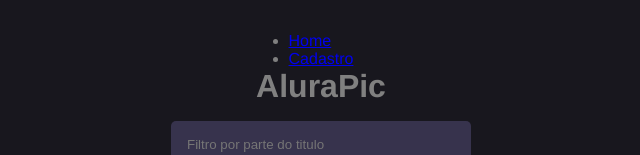
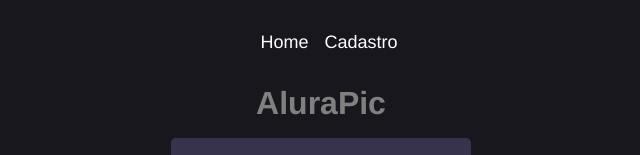
Before and after one commit to gabrielcaiana/AluraPic, a Vue app: page / in a window 1280 px wide. Shown: the top 155 px of the page, without its empty margins (319-959 px from the left). Built offline with nearby package versions, Linux system fonts and the light colour scheme; no server answers.

Commit message:
criando componente menu

```diff
--- a/src/App.vue
+++ b/src/App.vue
@@ -1,15 +1,6 @@
 <template>
   <div class="container">
-    <nav>
-      <ul>
-        <li v-for="(route, index) in routes" :key="index">
-          <router-link
-            :to="route.path ? route.path : '/'">{{ route.titulo }}
-           </router-link>
-        </li>
-      </ul>
-    </nav>
-
+    <menu-page></menu-page>
     <transition name="page">
       <router-view></router-view>
     </transition>
@@ -17,13 +8,10 @@
 </template>
 
 <script>
-import {routes} from "./routes"
-
+import Menu from "./components/shared/menu/Menu"
 export default {
-  data() {
-    return {
-      routes
-    }
+  components: {
+    'menu-page': Menu
   }
 };
 </script>
--- /dev/null
+++ b/src/components/shared/menu/Menu.vue
@@ -0,0 +1,48 @@
+<template>
+    <nav class="menu">
+      <ul>
+        <li v-for="(route, index) in routes" :key="index">
+          <router-link class="menu-link"
+            :to="route.path ? route.path : '/'">{{ route.titulo }}
+           </router-link>
+        </li>
+      </ul>
+    </nav>
+</template>
+
+<script>
+import {routes} from "../../../routes"
+export default {
+   data() {
+    return {
+      routes
+    }
+  }
+}
+</script>
+
+<style scoped>
+.menu {
+  display: flex;
+  justify-content: center;
+  align-items: center;
+  width: 100%;
+  margin-bottom: 32px;
+}
+
+.menu ul {
+  display: flex;
+  list-style-type: none;
+}
+
+.menu-link{
+  color: #fff;
+  text-decoration: none;
+  margin-left: 16px;
+  font-size: 18px;
+}
+
+.menu-link:hover {
+  color: rgb(173, 173, 173);
+}
+</style>
```
